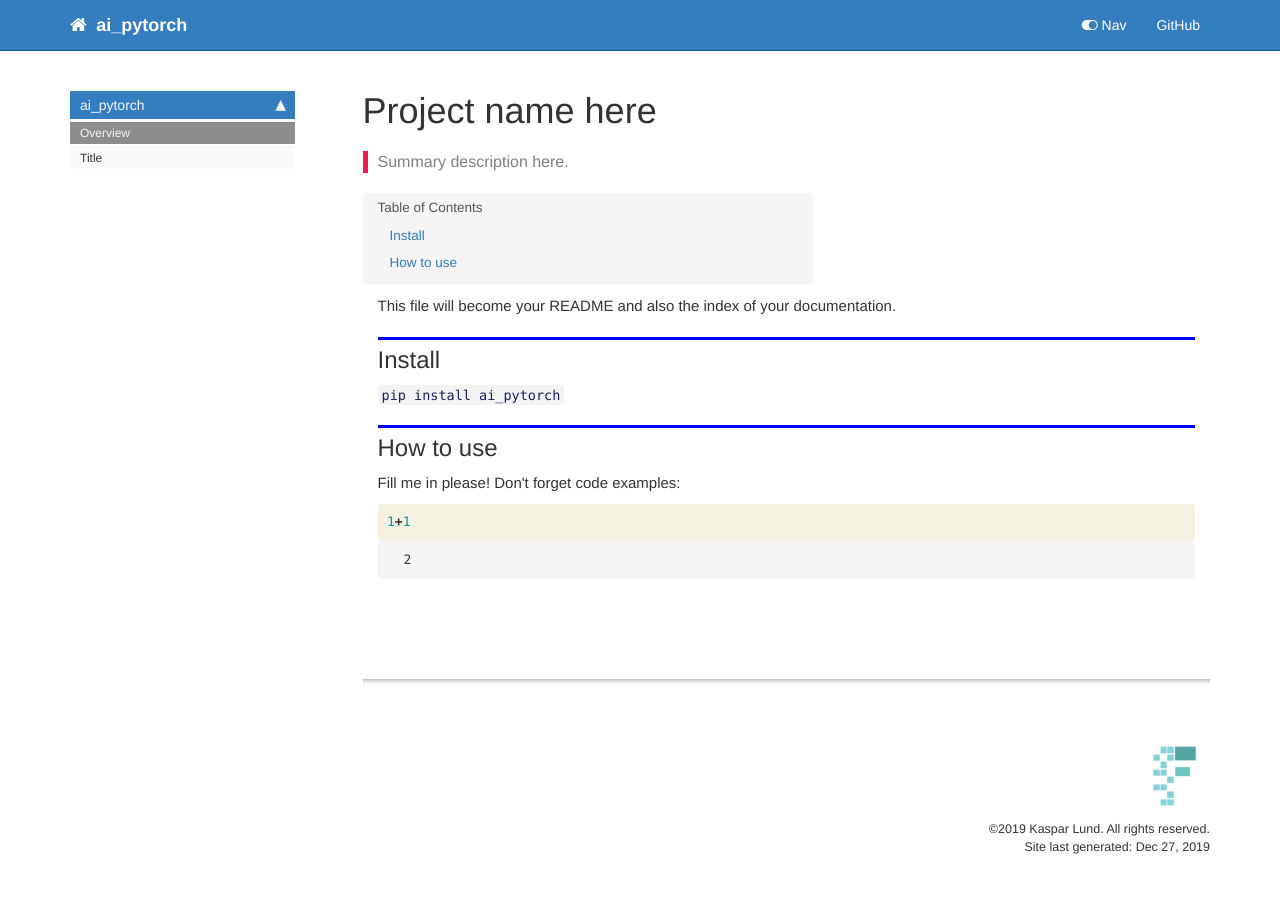
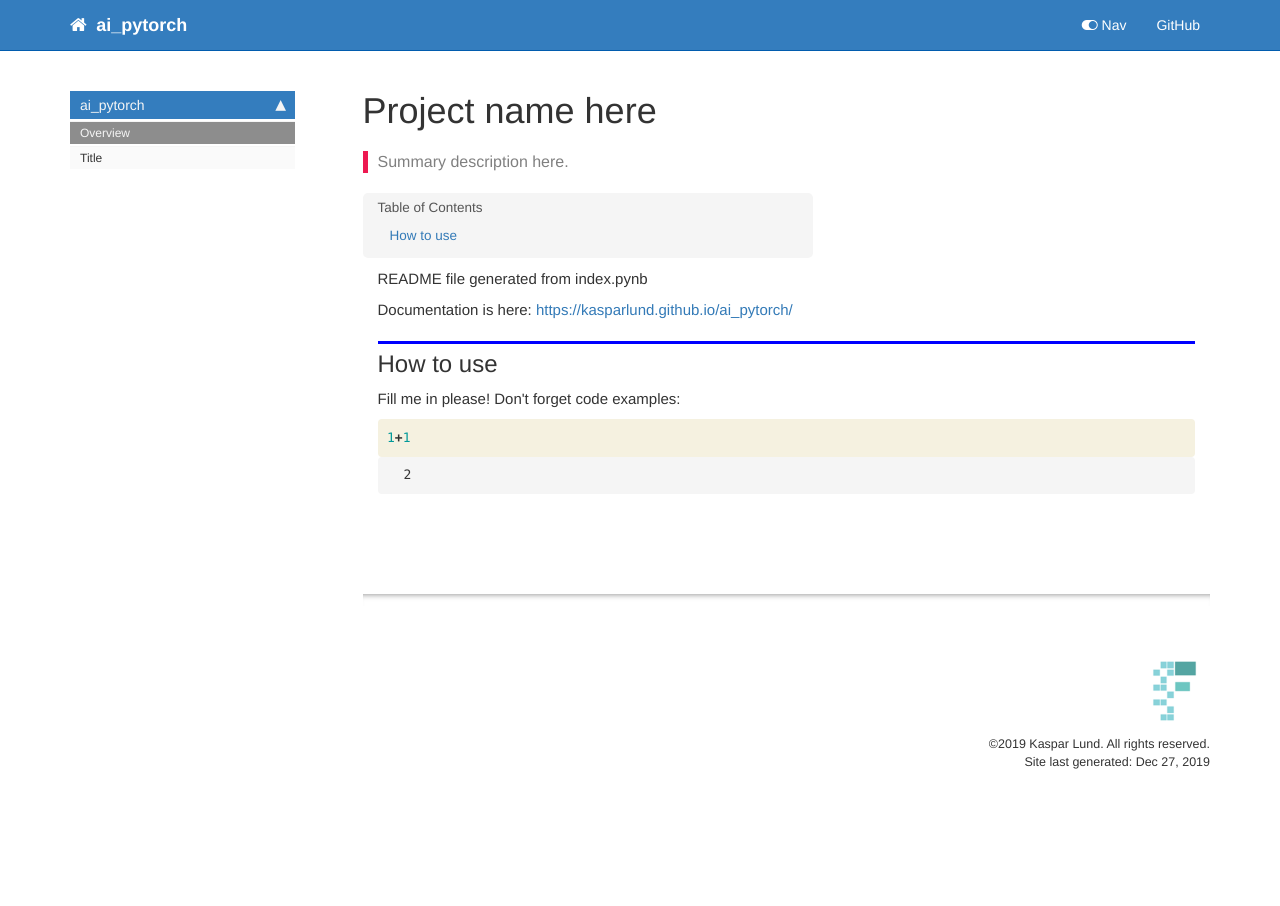
Before and after one commit to kasparlund/ai_pytorch, a Jekyll site: the page built from docs/index.html, in a window 1280 px wide. Built offline with Jekyll 4.4.1, drawn with Linux system fonts in a browser that asks for light colours; nearby versions of some CDN libraries; comment, search, counter and statistics services are not loaded.

Commit message:
new buidl

```diff
--- a/docs/index.html
+++ b/docs/index.html
@@ -24,20 +24,14 @@ summary: "Summary description here."
 </div>
 <div class="cell border-box-sizing text_cell rendered"><div class="inner_cell">
 <div class="text_cell_render border-box-sizing rendered_html">
-<p>This file will become your README and also the index of your documentation.</p>
+<p>README file generated from index.pynb</p>
 
 </div>
 </div>
 </div>
 <div class="cell border-box-sizing text_cell rendered"><div class="inner_cell">
 <div class="text_cell_render border-box-sizing rendered_html">
-<h2 id="Install">Install<a class="anchor-link" href="#Install">&#182;</a></h2>
-</div>
-</div>
-</div>
-<div class="cell border-box-sizing text_cell rendered"><div class="inner_cell">
-<div class="text_cell_render border-box-sizing rendered_html">
-<p><code>pip install ai_pytorch</code></p>
+<p>Documentation is here: <a href="https://kasparlund.github.io/ai_pytorch/">https://kasparlund.github.io/ai_pytorch/</a></p>
 
 </div>
 </div>
```
Also changed, not shown: README.md, 1 other file.
